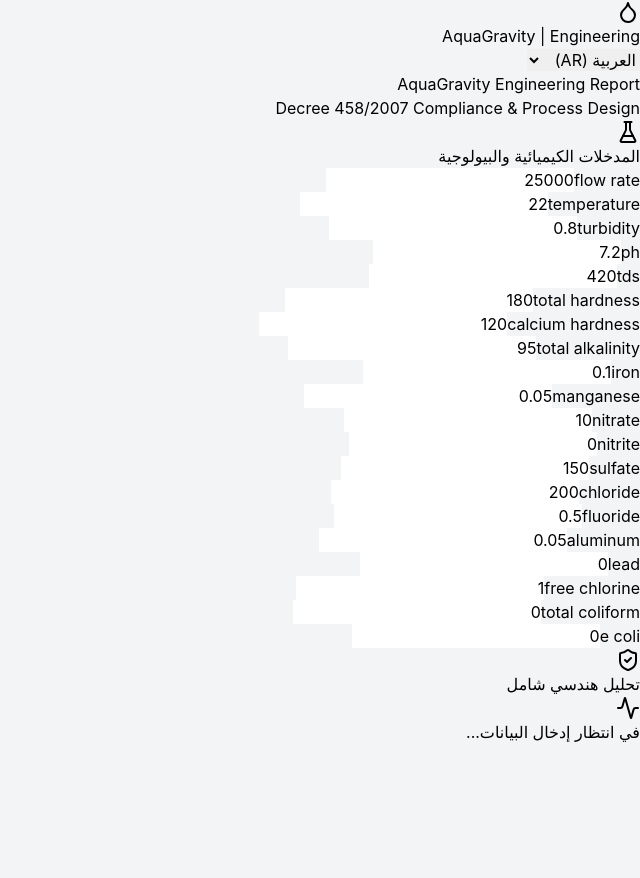
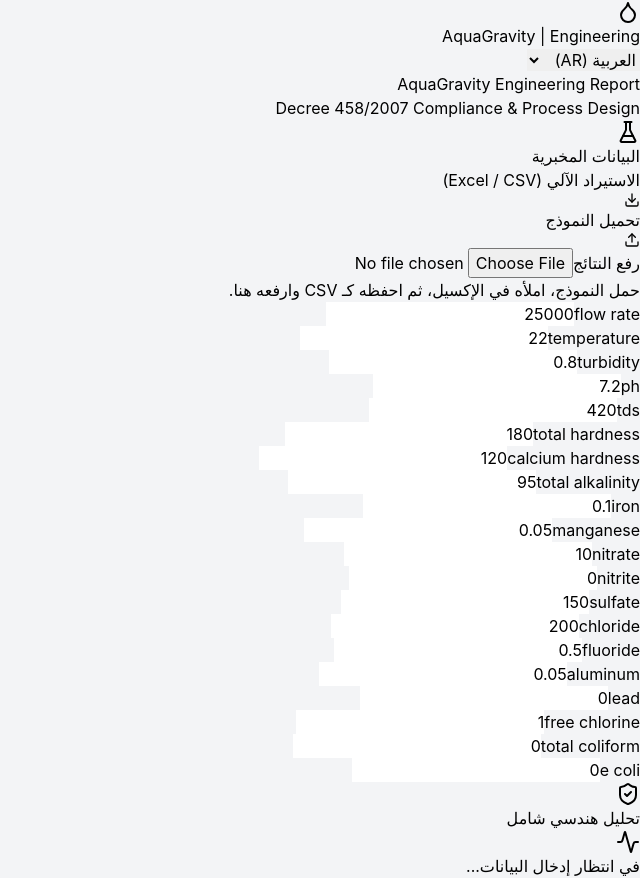
Before and after one commit to remogh81-ship-it/aqua-gravity-platform, a React (Vite) app: page / in a window 1280 px wide. Shown: the whole page, without its empty margins (640-1280 px from the left). Before the commit the page ends 800 px from the top, so only its background shows below. Built offline with nearby package versions, Linux system fonts and the light colour scheme.

Commit message:
feat: add robust CSV data import and template generation

```diff
--- a/src/App.jsx
+++ b/src/App.jsx
@@ -1,6 +1,6 @@
 import React, { useState } from 'react';
 import { evaluateWaterSample } from './api';
-import { Droplet, Activity, FlaskConical, ShieldCheck, AlertTriangle, Printer, ArrowRight } from 'lucide-react';
+import { Droplet, Activity, FlaskConical, ShieldCheck, AlertTriangle, Printer, ArrowRight, Upload, Download } from 'lucide-react';
 
 function App() {
   const [language, setLanguage] = useState('ar');
@@ -36,6 +36,56 @@
     }
   };
 
+  const downloadTemplate = () => {
+    const headers = Object.keys(formData).join(',');
+    const values = Object.values(formData).join(',');
+    const csvContent = "data:text/csv;charset=utf-8," + headers + "\n" + values;
+    const encodedUri = encodeURI(csvContent);
+    const link = document.createElement("a");
+    link.setAttribute("href", encodedUri);
+    link.setAttribute("download", "AquaGravity_Lab_Template.csv");
+    document.body.appendChild(link);
+    link.click();
+    link.remove();
+  };
+
+  const handleFileUpload = (e) => {
+    const file = e.target.files[0];
+    if (!file) return;
+    const reader = new FileReader();
+    reader.onload = (event) => {
+      try {
+        const text = event.target.result;
+        const lines = text.split('\n').filter(line => line.trim() !== '');
+        if (lines.length >= 2) {
+          const headers = lines[0].split(',').map(h => h.trim());
+          const values = lines[1].split(',').map(v => parseFloat(v.trim()) || 0);
+
+          const newFormData = { ...formData };
+          let isValid = false;
+
+          headers.forEach((header, index) => {
+            if (newFormData[header] !== undefined) {
+              newFormData[header] = values[index];
+              isValid = true;
+            }
+          });
+
+          if (isValid) {
+            setFormData(newFormData);
+            alert(language === 'ar' ? 'تم استيراد البيانات بنجاح!' : 'Data imported successfully!');
+          } else {
+            alert(language === 'ar' ? 'الملف غير مطابق للنموذج.' : 'Invalid file format.');
+          }
+        }
+      } catch (err) {
+        alert(language === 'ar' ? 'حدث خطأ أثناء قراءة الملف.' : 'Error reading file.');
+      }
+    };
+    reader.readAsText(file);
+    e.target.value = null; // Reset input
+  };
+
   const isAr = language === 'ar';
   const dir = isAr ? 'rtl' : 'ltr';
 
@@ -62,7 +112,7 @@
               <option value="en">English (EN)</option>
             </select>
             {results && (
-              <button onClick={printPDF} className="bg-emerald-600 hover:bg-emerald-500 px-4 py-2 rounded flex gap-2 items-center">
+              <button onClick={printPDF} className="bg-emerald-600 hover:bg-emerald-500 px-4 py-2 rounded flex gap-2 items-center transition-colors">
                 <Printer size={18} /> {isAr ? 'تصدير PDF' : 'Export PDF'}
               </button>
             )}
@@ -80,9 +130,29 @@
 
         {/* Left Column: Inputs */}
         <div className="lg:col-span-1 bg-white p-6 rounded-xl shadow-md border-t-4 border-blue-600 print:mb-6 print:shadow-none print:border-gray-300 print:border">
-          <h2 className="text-xl font-bold mb-4 flex items-center gap-2 print:text-black">
-            <FlaskConical className="text-blue-600 print:hidden"/> {isAr ? 'المدخلات الكيميائية والبيولوجية' : 'Chemical & Biological Inputs'}
-          </h2>
+          <div className="flex justify-between items-center mb-6 print:hidden">
+            <h2 className="text-xl font-bold flex items-center gap-2 print:text-black">
+              <FlaskConical className="text-blue-600"/> {isAr ? 'البيانات المخبرية' : 'Lab Data'}
+            </h2>
+          </div>
+
+          {/* Excel/CSV Import/Export Tools (Hidden on Print) */}
+          <div className="flex flex-col gap-2 mb-6 p-4 bg-slate-50 border rounded-lg print:hidden">
+            <span className="text-sm font-bold text-slate-600">{isAr ? 'الاستيراد الآلي (Excel / CSV)' : 'Automated Import'}</span>
+            <div className="flex gap-2">
+              <button onClick={downloadTemplate} className="flex-1 bg-white border border-blue-600 text-blue-700 hover:bg-blue-50 py-2 rounded flex justify-center items-center gap-1 text-sm transition-colors">
+                <Download size={16} /> {isAr ? 'تحميل النموذج' : 'Template'}
+              </button>
+              <label className="flex-1 bg-blue-600 hover:bg-blue-700 text-white cursor-pointer py-2 rounded flex justify-center items-center gap-1 text-sm transition-colors">
+                <Upload size={16} /> {isAr ? 'رفع النتائج' : 'Upload CSV'}
+                <input type="file" accept=".csv" className="hidden" onChange={handleFileUpload} />
+              </label>
+            </div>
+            <p className="text-xs text-slate-400 mt-1">
+              {isAr ? 'حمل النموذج، املأه في الإكسيل، ثم احفظه كـ CSV وارفعه هنا.' : 'Download template, fill in Excel, save as CSV, and upload.'}
+            </p>
+          </div>
+
           <div className="grid grid-cols-2 gap-3 print:grid-cols-4">
             {Object.keys(formData).map((key) => (
               <div key={key} className="flex flex-col">
@@ -103,7 +173,7 @@
           <button
             onClick={runAnalysis}
             disabled={loading}
-            className="w-full bg-blue-600 hover:bg-blue-700 text-white font-bold py-3 px-4 rounded-lg transition-colors flex justify-center items-center gap-2 mt-6 print:hidden"
+            className="w-full bg-blue-600 hover:bg-blue-700 text-white font-bold py-3 px-4 rounded-lg transition-colors flex justify-center items-center gap-2 mt-6 print:hidden shadow-md"
           >
             {loading ? <Activity className="animate-spin" /> : <ShieldCheck />}
             {isAr ? 'تحليل هندسي شامل' : 'Run Full Engineering Analysis'}
@@ -125,7 +195,7 @@
                 <div className={`p-6 rounded-xl shadow-md text-white print:text-black print:border print:border-gray-300 print:shadow-none ${results.compliance.is_compliant ? 'bg-emerald-600' : 'bg-red-600 print:bg-white'}`}>
                   <h3 className="text-lg font-bold mb-2 opacity-90">{isAr ? 'الامتثال التنظيمي' : 'Regulatory Compliance'}</h3>
                   <div className="text-3xl font-black mb-4">
-                    {results.compliance.is_compliant ? (isAr ? 'مطابق' : 'Compliant') : (isAr ? 'غير مطابق' : 'Non-Compliant')}
+                    {results.compliance.is_compliant ? (isAr ? 'مطابق لقرار 458' : 'Compliant') : (isAr ? 'غير مطابق' : 'Non-Compliant')}
                   </div>
                   {!results.compliance.is_compliant && (
                     <ul className="list-disc list-inside text-sm bg-black/20 p-3 rounded print:bg-transparent print:text-red-700">
@@ -162,7 +232,7 @@
                   <div className="space-y-3">
                     <div className="flex justify-between border-b pb-2">
                       <span className="text-slate-500">Reagent:</span>
-                      <span className="font-bold text-amber-700">{results.dosage.reagent}</span>
+                      <span className="font-bold text-amber-700 truncate ml-2" title={results.dosage.reagent}>{results.dosage.reagent}</span>
                     </div>
                     <div className="flex justify-between border-b pb-2">
                       <span className="text-slate-500">Dose (mg/L):</span>
@@ -178,7 +248,7 @@
 
               {/* Treatment Train PFD (Process Flow Diagram) */}
               <div className="bg-white p-6 rounded-xl shadow-md border-t-4 border-slate-800 print:shadow-none print:border print:border-gray-300 print:mt-4">
-                <h3 className="text-lg font-bold text-slate-700 mb-6">{isAr ? 'مخطط سير المعالجة (PFD)' : 'Process Flow Diagram (PFD)'}</h3>
+                <h3 className="text-lg font-bold text-slate-700 mb-6">{isAr ? 'مخطط سير المعالجة المقترح (PFD)' : 'Process Flow Diagram (PFD)'}</h3>
                 <div className="flex flex-wrap items-center justify-center gap-4">
                   {results.treatment_train.stages.map((stage, i) => (
                     <React.Fragment key={i}>
```
